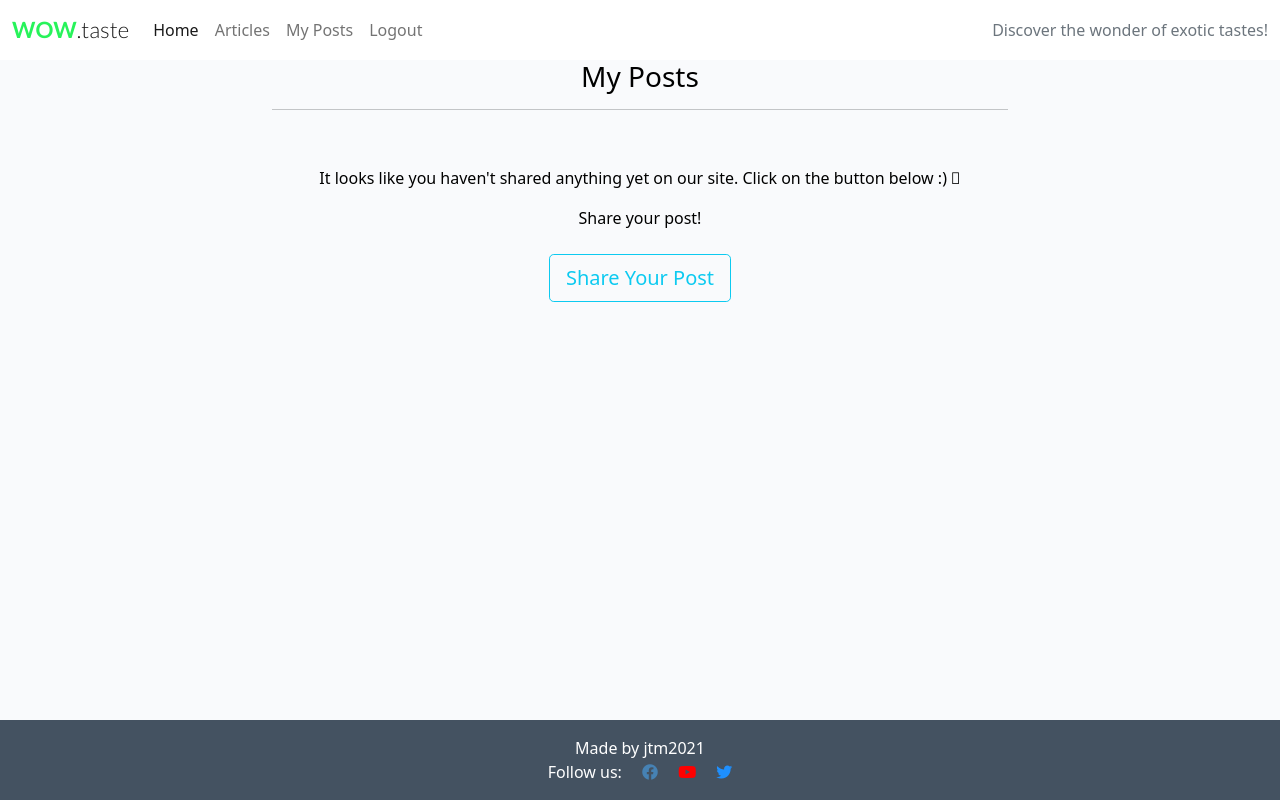
After one commit to jtm2021/wowtaste, a Django app: page /my_posts/ in a window 1280 px wide. The commit adds this page. Run offline with Django 3.2, Linux system fonts and the light colour scheme; the visitor is signed in with stand-in values (Sample User, id 1); data that the repository does not hold is empty.

Commit message:
Add myposts html

```diff
--- a/blog/urls.py
+++ b/blog/urls.py
@@ -5,6 +5,8 @@ from django.urls import path
 urlpatterns = [
     path('', views.PostList.as_view(), name='home'),
     path('articles/', views.ArticlesList.as_view(), name='articles'),
+    path('my_posts/', views.AddedPostsByUsers.as_view(), name='my_posts'),
+    path('add_my_post/', views.AddMyPost.as_view(), name='add_my_post'),
     path('<slug:slug>/', views.PostDetail.as_view(), name='post_detail'),
     path('like/<slug:slug>', views.PostLike.as_view(), name='post_like'),
 ]
--- a/blog/views.py
+++ b/blog/views.py
@@ -1,8 +1,11 @@
-from django.shortcuts import render, get_object_or_404, reverse
+from django.shortcuts import render, get_object_or_404, reverse, redirect
 from django.views import generic, View
 from django.http import HttpResponseRedirect
 from .models import Post
 from .forms import CommentForm
+from django.contrib.auth.mixins import LoginRequiredMixin
+from django.contrib import messages
+from .forms import CommentForm, PostForm
 
 
 class PostList(generic.ListView):
@@ -17,6 +20,50 @@ class ArticlesList(generic.ListView):
     queryset = Post.objects.filter(status=1).order_by('-created_on')
     template_name = 'articles.html'
     paginate_by = 6
+
+
+class AddedPostsByUsers(LoginRequiredMixin, generic.ListView):
+    model = Post
+    author = Post.author
+    login_url = 'account_login'
+    template_name = 'myposts.html'
+    paginate_by = 6
+
+    def get_queryset(self, *args, **kwargs):
+        return Post.objects.filter(author=self.request.user, status=1).order_by('-created_on')
+
+
+class AddMyPost(View):
+    def get(self, request):
+        context = {'form': PostForm()}
+        return render(request, 'add_my_post.html', context)
+
+    def post(self, request):
+        """
+        allow user to share new articles to
+        the site for others to see.
+        """
+
+        if request.method == 'POST':
+            form = PostForm(request.POST, initial={
+                'author': request.user.email
+                })
+            if form.is_valid():
+                form.instance.email = request.user.email
+                form.instance.name = request.user.username
+                form.instance.author = self.request.user
+                form.save()
+                messages.success(request, 'Your post is awaiting approval.')
+                return redirect('home')
+            else:
+                messages.error(request, 'Error: Something is wrong, please try again!')
+                context = {'form': form}
+                return render(request, 'add_my_post.html', context)
+        else:
+            form = PostForm()
+
+        context = {'form': form}
+        return render(request, 'index.html', context)
 
 
 class PostDetail(View):
--- a/templates/base.html
+++ b/templates/base.html
@@ -42,7 +42,7 @@
                     </li>
                     {% if user.is_authenticated %}
                     <li class="nav-item">
-                        <a class="nav-link" href="{% url 'account_logout' %}">My Posts</a>
+                        <a class="nav-link" href="{% url 'my_posts' %}">My Posts</a>
                     </li>
                     <li class="nav-item">
                         <a class="nav-link" href="{% url 'account_logout' %}">Logout</a>
--- /dev/null
+++ b/templates/myposts.html
@@ -0,0 +1,106 @@
+{% extends "base.html" %}
+
+{% block content %}
+{% load static %}
+
+{% if user.is_authenticated %}
+
+<!-- to view all posts shared by logged in user page -->
+<div class="container">
+    <div class="row">
+        <div class="col-8 offset-2">
+            <h3 class="text-center" style="color:black">My Posts</h3>
+            <hr>
+        </div>
+    </div>
+</div>
+
+<div class="container">
+    <div class="row">
+        <div class="col-12 mt-3 left">
+            <div class="row">
+                {% if post_list|length > 0 %}
+                {% for post in post_list %}
+                <div class="col-md-4">
+                    <div class="card card shadow-lg mb-5 bg-light bg-gradient rounded">
+                        <div class="card-body">
+                            <div class="image-container">
+                                {% if "placeholder" in post.featured_image.url %}
+                                <img src="https://res.cloudinary.com/dborxc531/image/upload/v1664973864/klla0qn8bpexcrzccsnp.jpg"
+                                    class="card-img-top post-img img-fluid" width="100%" height="250" alt="Exotic fruit image">
+                                {% else %}
+                                <img src=" {{ post.featured_image.url }} " class="card-img-top post-img img-fluid" width="100%"
+                                    height="250" alt="An image uploaded by the registered user">
+                                {% endif %}
+                            </div>
+                            <p class="author">Author: {{ post.author }}</p>
+                            {% if user.is_authenticated %}
+                            {% if user.id == post.author.id %}
+                            {% endif %}
+                            {% endif %}
+                            <a href="{% url 'post_detail' post.slug %}" class="post-link">
+                                <h3 class="card-title">{{ post.title }}</h3>
+                                <p class="card-text">{{ post.content }}</p>
+                            </a>
+                            <hr />
+                            <div class="card-info d-flex justify-content-between">
+                                <p class="card-text text-muted h6">{{ post.created_on }}</p>
+                                <p class="like-comment"><i class="far fa-heart"></i> {{ post.number_of_likes}}</p>
+                            </div>
+                        </div>
+                    </div>
+                </div>
+                {% if forloop.counter|divisibleby:3 %}
+            </div>
+            <div class="row">
+                {% endif %}
+                {% endfor %}
+                <a href="{% url 'add_my_post' %}" role="button" type="submit" class="btn btn-lg btn-outline-info" style="color:black">
+                    Add Post
+                </a>
+            </div>
+            {% else %}
+            <div class="container text-center mt-4">
+                <div>
+                    <p style="color:black">It looks like you haven't shared anything yet on our site. Click on the button below :)
+                        <i class="fa-solid fa-hand-point-down"></i>
+                    </p>
+                    <span style="color:black">Share your post!</span>
+                </div>
+                <div class="mt-4">
+                    <a href="{% url 'add_my_post' %}" role="button" type="submit" class="btn btn-lg btn-outline-info">
+                        Share Your Post
+                    </a>
+                </div>
+            </div>
+
+            {% endif %}
+        </div>
+    </div>
+
+
+    {% if is_paginated %}
+    <nav aria-label="Page navigation">
+        <ul class="pagination justify-content-center">
+            {% if page_obj.has_previous %}
+            <li class="page-item">
+                <a href="?page={{ page_obj.previous_page_number }}" class="page-link">&laquo; Previous </a>
+            </li>
+            {% endif %}
+
+            {% if page_obj.has_next %}
+            <li class="page-item">
+                <a href="?page={{ page_obj.next_page_number }}" class="page-link">Next &raquo;</a></li>
+            {% endif %}
+        </ul>
+    </nav>
+    {% endif %}
+
+</div>
+{% else %}
+
+Warning: Restricted access!
+
+{% endif %}
+
+{% endblock %}
--- a/templates/post_detail.html
+++ b/templates/post_detail.html
@@ -15,9 +15,9 @@
             <div class="d-none d-md-block col-md-6 masthead-image">
                 <!-- The featured image URL goes in the src attribute -->
                 {% if "placeholder" in post.featured_image.url %}
-                <img src="https://codeinstitute.s3.amazonaws.com/fullstack/blog/default.jpg" width="100%">
+                <img src="https://res.cloudinary.com/dborxc531/image/upload/v1664973864/klla0qn8bpexcrzccsnp.jpg" width="100%">
                 {% else %}
-                <img src=" {{ post.featured_image.url }}" width="100%">
+                <img src=" {{ post.image.url }}" width="100%">
                 {% endif %}
             </div>
         </div>
```
Also changed, not shown: blog/forms.py (+11 -1 lines), templates/account/dashboard.html (deleted, +0 -18 lines), templates/add_my_post.html (added, +26 -0 lines), README.md.
